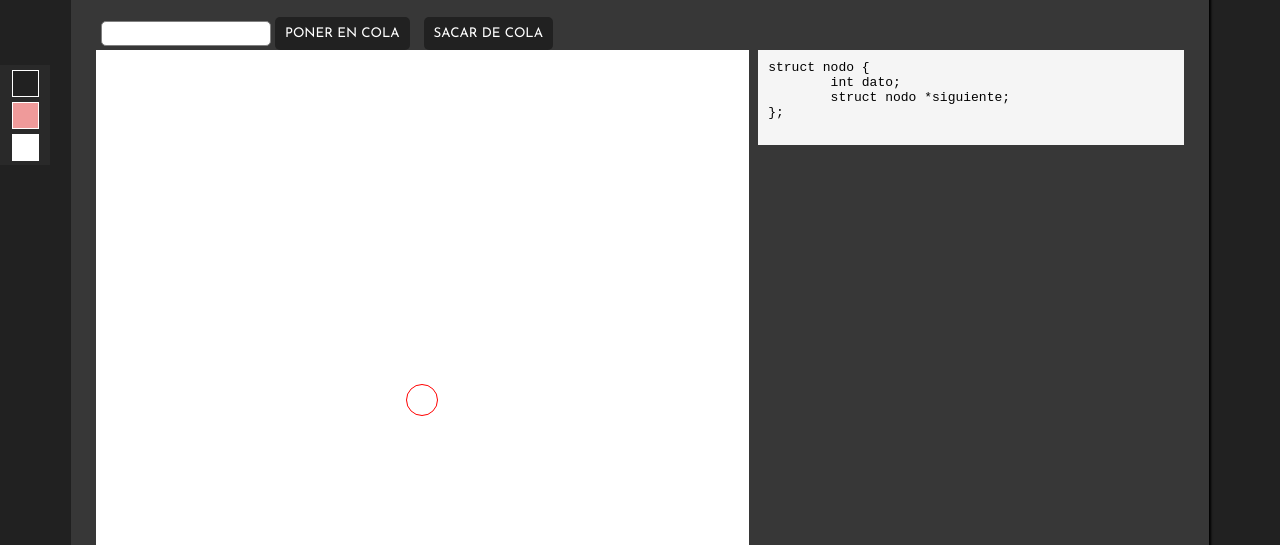
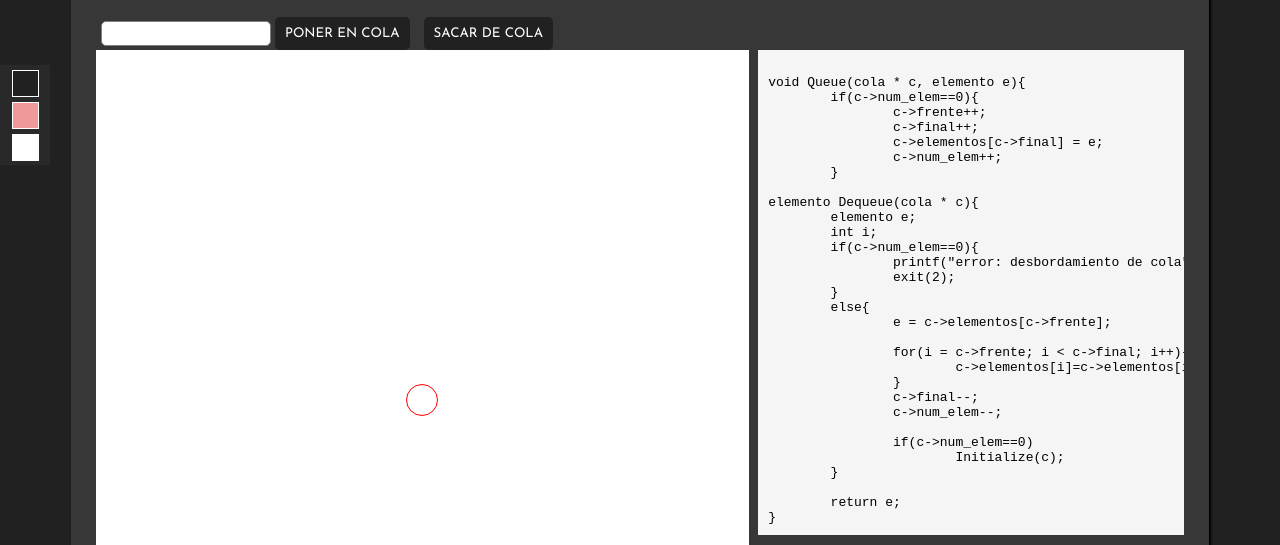
Before and after one commit to saulgame2010/Tecnologias-Web-Github, a plain HTML site: page Proyecto/cola.html in a window 1280 px wide. Both pictures are taken after a click on the button "Poner en cola". Shown: the part 255-800 px from the top of the page. Drawn offline with Linux system fonts and the light colour scheme.

Commit message:
La cola de la profa
Ya está quedando un poco mejor la cola ajsjasjas vale berga puto proyecto chingatumadre y arriba las chibas

```diff
--- a/Proyecto/cola.html
+++ b/Proyecto/cola.html
@@ -56,10 +56,39 @@ Autores:
 			<!--<canvas id="canvas" width="800" height="500"></canvas>-->
 			<div id="animacion"></div>
 			<pre id="codigo">
-<span id="span">struct nodo {</span>
-<span id="span">	int dato;</span>
-<span id="span">	struct nodo *siguiente;</span>
-};
+<span id="queue">
+void Queue(cola * c, elemento e){
+	if(c->num_elem==0){
+		c->frente++;
+		c->final++;
+		c->elementos[c->final] = e;
+		c->num_elem++;
+	}
+</span>
+<span id="dequeue">
+elemento Dequeue(cola * c){
+	elemento e;
+	int i;
+	if(c->num_elem==0){
+		printf("error: desbordamiento de cola");
+		exit(2);
+	}
+	else{
+		e = c->elementos[c->frente];
+
+		for(i = c->frente; i < c->final; i++){
+			c->elementos[i]=c->elementos[i + 1];
+		}
+		c->final--;
+		c->num_elem--;
+
+		if(c->num_elem==0)
+			Initialize(c);
+	}
+
+	return e;
+}
+</span>
 			</pre>
 			<div class="clearfix"></div>
 		</section>
--- a/Proyecto/css/cola.css
+++ b/Proyecto/css/cola.css
@@ -5,6 +5,15 @@
 
     to {
         margin-bottom: 0%;
+    }
+}
+
+@keyframes slideout {
+    from {
+        margin-right: 0%;
+    }
+    to{
+        margin-right: 100%;
     }
 }
 
--- a/Proyecto/css/styles.css
+++ b/Proyecto/css/styles.css
@@ -275,7 +275,6 @@ video:focus{
 	width: 60%;
 	background-color: white;
 	float: left;
-
 }
 
 pre {
@@ -283,9 +282,10 @@ pre {
 	padding: 10px;
 	background-color: whitesmoke;
 	float: right;
+	overflow: scroll;
 }
 
-#nodos{
+#nodo{
 	display: flex;
 	justify-content: center;
 	align-items: center;
@@ -297,6 +297,14 @@ pre {
 	float: left;
 }
 
+.nodos {
+	transition: opacity 2s;
+}
+
+.ocultar {
+	opacity: 0;
+}
+
 span{
 	width: 100%;
 	float: left;
--- a/Proyecto/js/cola.js
+++ b/Proyecto/js/cola.js
@@ -9,70 +9,53 @@ window.onload = function() {
     clear.addEventListener('click', cambiarClear, false);
     color.addEventListener('click', cambiarColor, false);
     const ponerCola = document.getElementById("ponerCola");
-    //ponerCola.addEventListener('click', comenzar, false);
     ponerCola.addEventListener('click', createElement, false);
     const quitarCola = document.getElementById("quitarCola");
     quitarCola.addEventListener('click', quitarElement, false);
 }
 
-/*function comenzar() {
-    var canvas = document.getElementById("canvas");
-    var lienzo = canvas.getContext("2d");
-    animar = setInterval(function () { animarEsfera(lienzo); }, 50);
-}
-
-function animarEsfera(ctx) {
-    let texto = document.getElementById("elemento").value;
-    if(y <= 250){
-        ctx.clearRect(0, 0, 800, 500);
-        ctx.beginPath();
-        ctx.fillStyle = "#A6032F";
-        ctx.arc(x, y, 17, 0, Math.PI*2, false);
-        ctx.fill();
-        ctx.fillStyle = "#FFFFFF";
-        ctx.font = "20px Verdana"
-        ctx.fillText(texto, x-4, y+4);
-        y = y + 5;
-    } else {
-        clearInterval(animar);
-        dibujarEsfera(ctx, x, y, texto)
-    }
-}
-
-function dibujarEsfera(ctx, x, y, texto) {
-    ctx.clearRect(0,0,800,500);
-    ctx.beginPath();
-    ctx.fillStyle = "#A6032F";
-    ctx.arc(x, y, 17, 0, Math.PI*2, false);
-    ctx.fill();
-    ctx.fillStyle = "#FFFFFF";
-    ctx.font = "20px Verdana"
-    ctx.fillText(texto, x-4, y+4)
-}*/
+    let texto;
+    let newDiv;
 
 function createElement() {
-    let span = [...document.getElementsByTagName("SPAN")];
-    console.log(span)
-    let texto = document.getElementById("elemento").value;
-    let newDiv = document.createElement("div");
-    newDiv.setAttribute("id", "nodos");
+    texto = document.getElementById("elemento").value;
+    newDiv = document.createElement("div");
+    newDiv.setAttribute("id", "nodo");
+    newDiv.setAttribute("class", "nodos");
     let content = document.createTextNode(texto);
     newDiv.appendChild(content);
+    //Si quieres animarlo de la otra forma, deberás borrar esta línea
+    newDiv.style.animation = "slidein 2s";
     let divActual = document.getElementById("animacion");
-    newDiv.style.animation = "slidein 2s";
-    for(let i; i < span.length; i++) {
-        span[i].style.animation = "resaltar 2s";
-    }
+    //Esto es parte de la otra forma de animarlo
+    //newDiv.style.marginBottom = "100%";
     divActual.appendChild(newDiv);
+    document.getElementById("elemento").value = "";
+    //Esta es otra forma de animarlo >:(
+    //let cont = 0;
+    /*var animar = () => {
+        if(cont < 1666){
+            var newMgBottom = (100 - ((cont)/1000) * 100);
+            newDiv.style.marginBottom = newMgBottom + "%";
+            cont+=10;
+            if(newMgBottom > 0) {
+                window.requestAnimationFrame(animar);
+            }
+        }
+    };
+    animar();*/
 }
 
 function quitarElement() {
-    let elemento = document.getElementById("nodos");
     if(!elemento) {
         alert("La cola está vacía");
     } else {
-        let padre = elemento.parentNode;
-        padre.removeChild(elemento);
+        document.querySelector(".nodos").classList.add("ocultar");
+        setTimeout(() => {
+            let elemento = document.getElementById("nodo");
+            let padre = elemento.parentNode;
+            padre.removeChild(elemento);
+        }, 1000);
     }
 }
 
```
